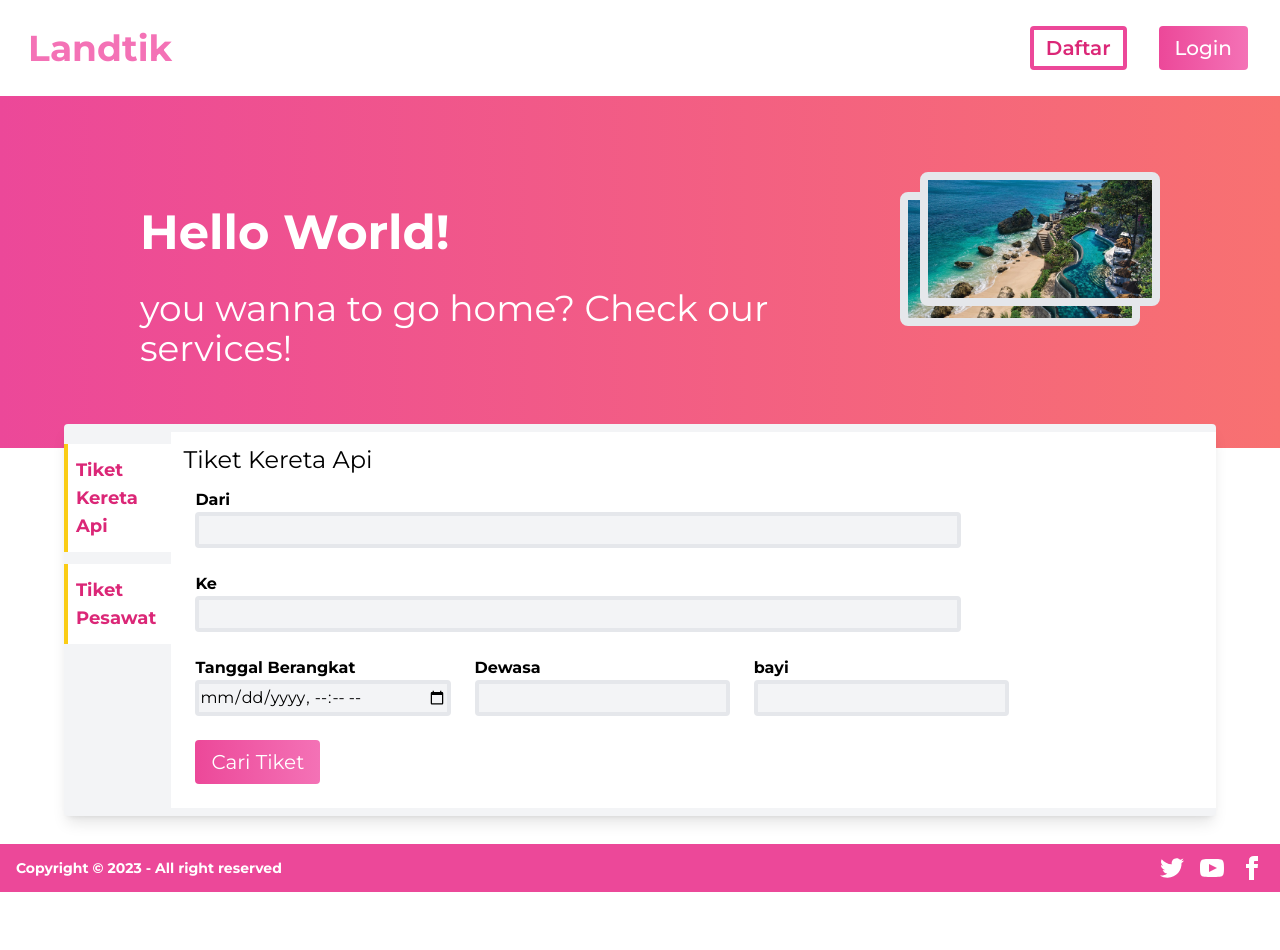
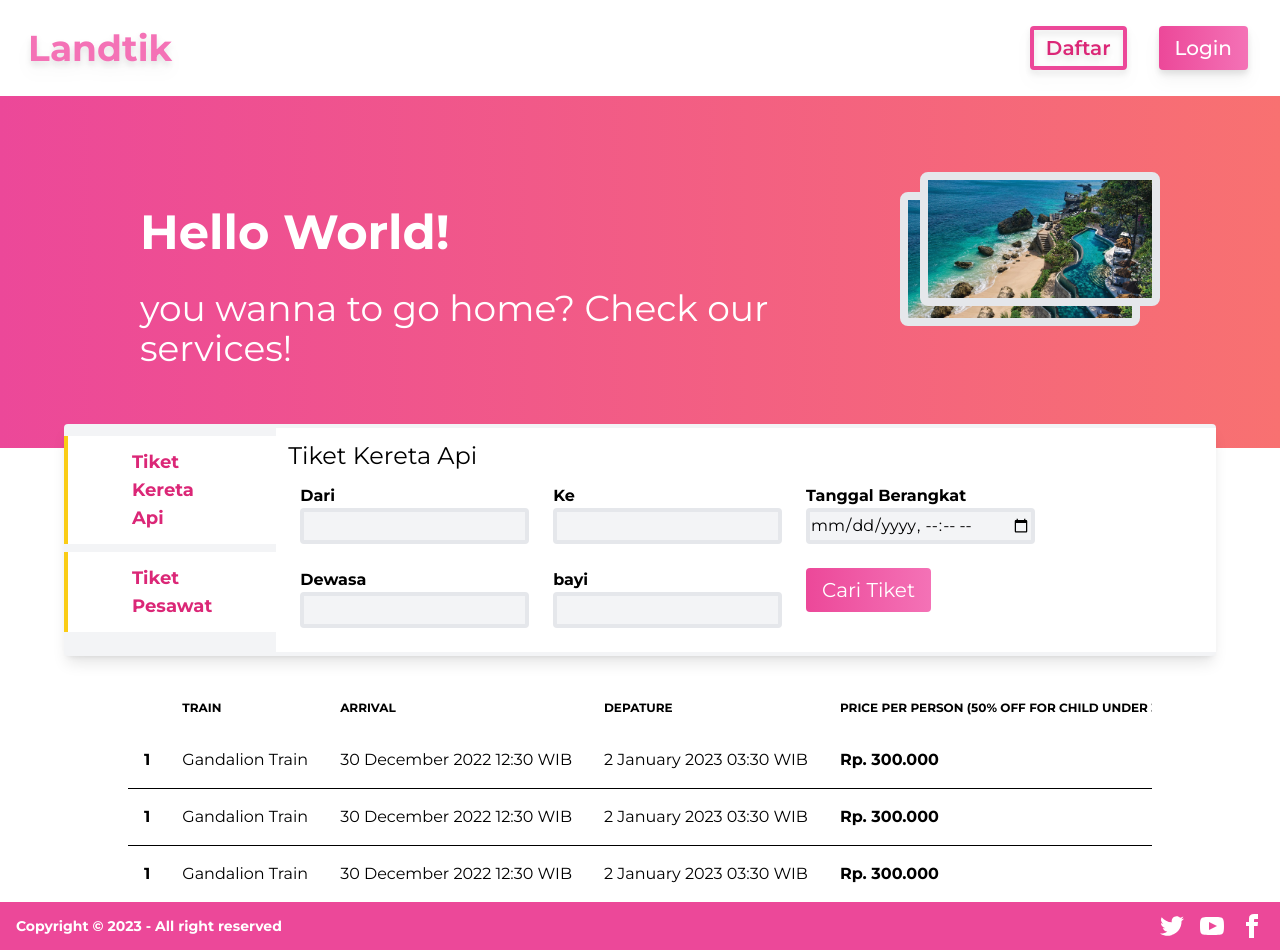
Before and after one commit to baharsah/ftreact, a React (Vite) app: page / in a window 1280 px wide. Before the commit the page ends 892 px from the top, so only its background shows below. Built offline with nearby package versions, Linux system fonts and the light colour scheme.

Commit message:
finishing

```diff
--- a/src/App.jsx
+++ b/src/App.jsx
@@ -5,9 +5,9 @@ import Navbar from './components/Navbar'
 import StaticCard from './components/StaticCard'
 import OrderInterface from './components/OrderInterface'
 import Footer from './components/Footer'
+import Schedules from './components/Schedules'
 
 function App() {
-  const [count, setCount] = useState(0)
 
   return (
     <>
@@ -20,6 +20,9 @@ function App() {
     <OrderInterface>
 
     </OrderInterface>
+    <Schedules>
+
+    </Schedules>
     <Footer>
 
     </Footer>
--- a/src/components/Navbar.jsx
+++ b/src/components/Navbar.jsx
@@ -3,7 +3,7 @@ import React from 'react'
 function Navbar() {
   return (
     <nav className="px-2 sm:px-4 py-2.5">
-    <div class="container flex flex-wrap items-center justify-between mx-auto">
+    <div class="container  drop-shadow-lg flex flex-wrap items-center justify-between mx-auto">
         {/* TODO: Change Logo  */}
       <a href="#" class="flex items-center hover:bg-pink-400">
           <span class="self-center text-4xl font-bold whitespace-nowrap text-pink-400 hover:text-pink-100 p-3">Landtik</span>
--- a/src/components/OrderInterface.jsx
+++ b/src/components/OrderInterface.jsx
@@ -7,18 +7,18 @@ function OrderInterface() {
 
     var [tikName , setTikName] = useState("Kereta Api")
   return (
-    <div className='w-4/3 h-1/2 bg-gray-100 rounded ronded-4 mx-16 -mt-6 mb-7 py-2 shadow-lg flex'>
+    <div className='w-4/3 h-1/2 bg-gray-100 rounded ronded-4 mx-16 -mt-6 mb-7 py-1 shadow-lg flex'>
         <div>
             <div onClick={() => {setTikName("Kereta Api")}}>
                 <h1
-                className='my-3 bg-white py-3 px-2 font-bold text-pink-600 border-l-4 hover:border-l-8 active:bg-pink-700 hover:bg-pink-500 hover:text-blue-50 border-yellow-400 text-lg px-16'>
+                className='my-2 bg-white py-3 px-1 font-bold text-pink-600 border-l-4 hover:border-l-8 active:bg-pink-700 hover:bg-pink-500 hover:text-blue-50 border-yellow-400 text-lg px-16'>
 
                     Tiket Kereta Api
                     </h1>
             </div>
             <div onClick={() => {setTikName("Pesawat")}}>
                 <h1
-                className='my-3 bg-white py-3 px-2 font-bold text-pink-600 border-l-4 hover:border-l-8 active:bg-pink-700 hover:bg-pink-500 hover:text-blue-50 border-yellow-400 text-lg px-16'>
+                className='my-2 bg-white py-3 px-1 font-bold text-pink-600 border-l-4 hover:border-l-8 active:bg-pink-700 hover:bg-pink-500 hover:text-blue-50 border-yellow-400 text-lg px-16'>
 
                     Tiket Pesawat
                     </h1>
@@ -30,11 +30,11 @@ function OrderInterface() {
             </h1>
             <form>
             <div className='flex flex-wrap'>
-            <div className='m-3 w-3/4'>
+            <div className='m-3 w-1/4'>
             <label className="font-bold" htmlFor="">Dari</label>
             <input type="text"  name="from" className='w-full border-4 bg-gray-100 rounded h-9'/>
             </div>
-            <div className='m-3 w-3/4'>
+            <div className='m-3 w-1/4'>
             <label className="font-bold" htmlFor="">Ke</label>
             <input type="text"  name="to" className='w-full border-4 bg-gray-100 rounded h-9'/>
             </div>
--- /dev/null
+++ b/src/components/Schedules.jsx
@@ -0,0 +1,49 @@
+import React from 'react'
+
+function Schedules() {
+  return (
+    <div className="overflow-x-auto mx-32">
+  <table className="table w-full">
+    {/* <!-- head --> */}
+    <thead>
+      <tr>
+        <th></th>
+        <th>Train</th>
+        <th>Arrival</th>
+        <th>Depature</th>
+        <th>Price Per Person (50% off for child under 3 yrs)</th>
+
+      </tr>
+    </thead>
+    <tbody>
+      {/* <!-- row 1 --> */}
+      <tr>
+        <th>1</th>
+        <td>Gandalion Train</td>
+        <td>30 December 2022 12:30 WIB</td>
+        <td>2 January 2023 03:30 WIB</td>
+        <td className='font-bold'>Rp. 300.000</td>
+      </tr>
+      {/* <!-- row 2 --> */}
+      <tr>
+        <th>1</th>
+        <td>Gandalion Train</td>
+        <td>30 December 2022 12:30 WIB</td>
+        <td>2 January 2023 03:30 WIB</td>
+        <td className='font-bold'>Rp. 300.000</td>
+      </tr>
+      {/* <!-- row 3 --> */}
+      <tr>
+        <th>1</th>
+        <td>Gandalion Train</td>
+        <td>30 December 2022 12:30 WIB</td>
+        <td>2 January 2023 03:30 WIB</td>
+        <td className='font-bold'>Rp. 300.000</td>
+      </tr>
+    </tbody>
+  </table>
+</div>
+  )
+}
+
+export default Schedules
```
